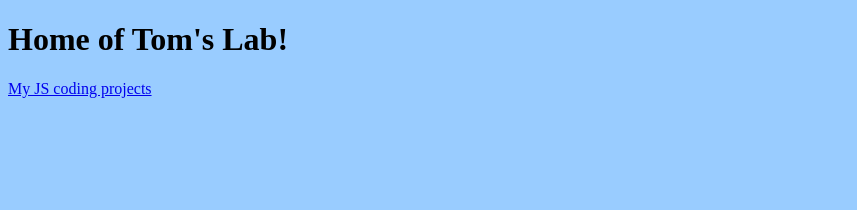
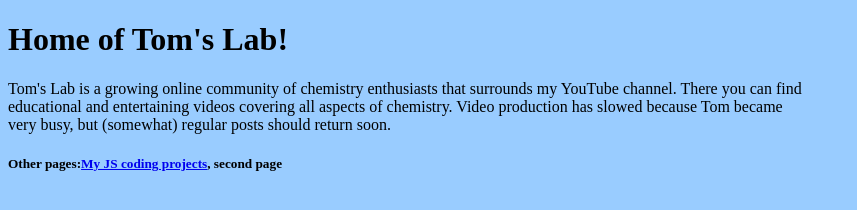
Before and after one commit to TomsLabYT/TomsLabYT.github.io, a plain HTML site: page index.html in a window 1280 px wide. Shown: the whole page, without its empty margins (0-857 px from the left). Drawn offline with Linux system fonts and the light colour scheme.

Commit message:
Update index.html

```diff
--- a/index.html
+++ b/index.html
@@ -11,12 +11,29 @@
 <body bgcolor=99ccff>
 
         <h1>Home of Tom's Lab!</h1>
-        <a href="https://tomslabyt.github.io/codeProjects.html">My JS coding projects</a>
+        <p>Tom's Lab is a growing online community of chemistry enthusiasts that surrounds my YouTube channel. There you can find <br>
+           educational and entertaining videos covering all aspects of chemistry. Video production has slowed because Tom became <br>
+           very busy, but (somewhat) regular posts should return soon.
+
+
+
+
+
+
+
+
+
+
+
+
+
+
+
+
+
+        <h5>Other pages:<a href="https://tomslabyt.github.io/codeProjects.html">My JS coding projects</a>, second page</h5>
 
 
 </body>
-        <script>
-                alert("Consider subscribing to <a href="www.youtube.com/c/tomslab?subconfirmation=1">Tom's Lab</a> on YouTube!")
-        </script>
 
 </html>
```
